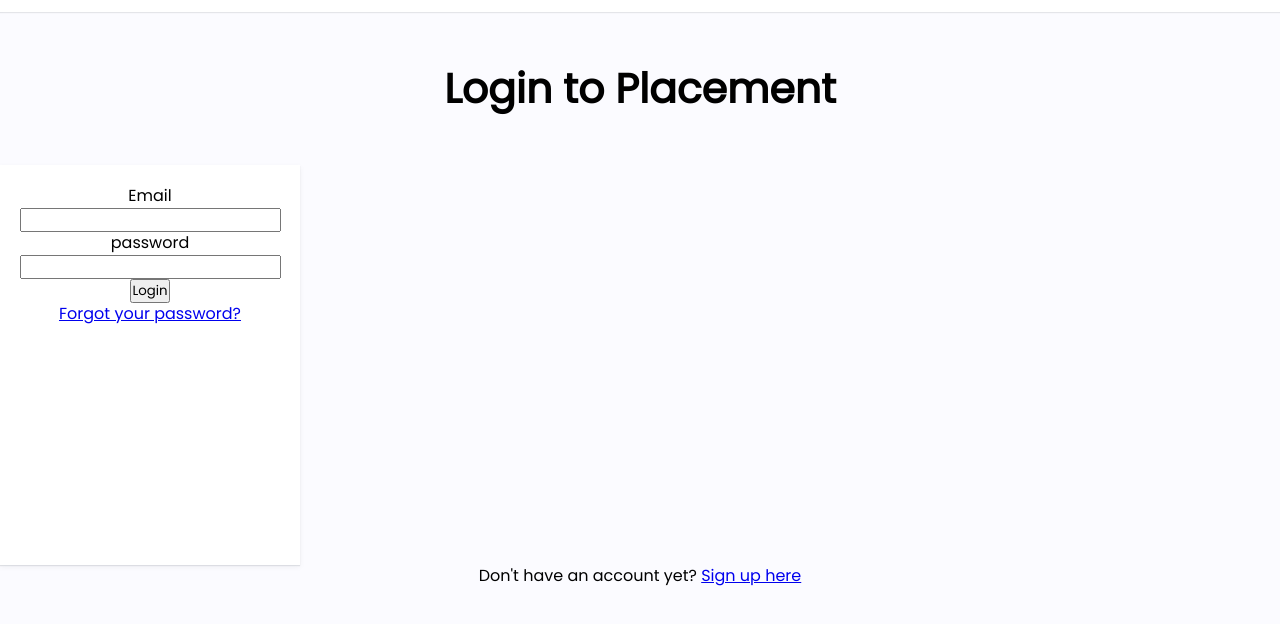
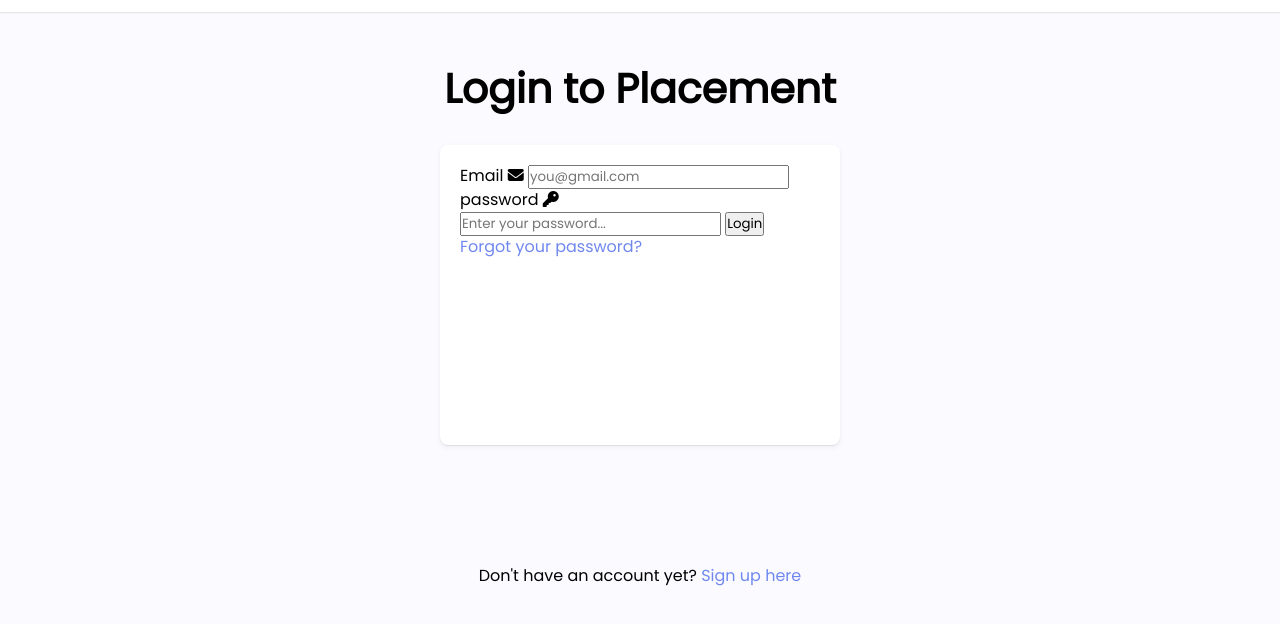
Before and after one commit to anishraj713/FinWinClone, a plain HTML site: page LoginPage/index.html in a window 1280 px wide. Shown: the part 48-672 px from the top of the page. Drawn offline with Linux system fonts and the light colour scheme.

Commit message:
something modified

```diff
--- a/LoginPage/index.html
+++ b/LoginPage/index.html
@@ -39,6 +39,14 @@
       href="https://fonts.googleapis.com/css?family=Inter"
       rel="stylesheet"
     />
+    <!-- font Awesome -->
+    <link
+      rel="stylesheet"
+      href="https://cdnjs.cloudflare.com/ajax/libs/font-awesome/6.4.0/css/all.min.css"
+      integrity="sha512-iecdLmaskl7CVkqkXNQ/ZH/XLlvWZOJyj7Yy7tcenmpD1ypASozpmT/E0iPtmFIB46ZmdtAc9eNBvH0H/ZpiBw=="
+      crossorigin="anonymous"
+      referrerpolicy="no-referrer"
+    />
     <link rel="stylesheet" href="style.css" />
     <title>Login to Placement</title>
   </head>
@@ -53,15 +61,17 @@
       <div class="form-container">
         <form>
           <label for="email">Email</label>
-          <input type="email" name="email" id="email" />
+          <i class="fa-solid fa-envelope"></i>
+          <input  type="email" name="email" id="email"  placeholder="you@gmail.com"/>
           <label for="password">password</label>
-          <input type="password" name="password" id="password" />
+          <i class="fa-solid fa-key"></i>
+          <input type="password" name="password" id="password" placeholder="Enter your password..." />
           <button>Login</button>
         </form>
-        <p><a href="#">Forgot your password?</a></p>
+        <a href="#">Forgot your password?</a>
       </div>
       <div class="signup">
-        <p>Don't have an account yet? <a href="#">Sign up here</a></p>
+        <p>Don't have an account yet? <a href="#" >Sign up here</a></p>
       </div>
     </div>
   </body>
--- a/LoginPage/style.css
+++ b/LoginPage/style.css
@@ -3,6 +3,7 @@
   margin: 0;
   box-sizing: border-box;
   font-family: poppins;
+  text-decoration: none;
 }
 html,
 body {
@@ -27,9 +28,12 @@ img {
   height: 30px;
   margin: 15px;
 }
-.container{
+.container {
   margin-top: 50px;
-  text-align: center;
+  display: flex;
+  align-items: center;
+  justify-content: center;
+  flex-direction: column;
 }
 h1 {
   font-family: poppins, Georgia, Times New Roman, Times, serif;
@@ -40,12 +44,29 @@ h1 {
   line-height: 53.3px;
 }
 
-.form-container{
-  margin-top: 50px;
+.form-container {
+  margin-top: 30px;
   background-color: white;
-  text-align: center;
-  height: 400px;
-  width: 300px;
+  /* text-align: center; */
+  height: 300px;
+  width: 400px;
   padding: 20px;
-  box-shadow: 0 1px 1px rgba(24,32,38,.1), 0 2px 6px rgba(24,32,38,.05);
+  border-radius: 8px;
+  box-shadow: 0 1px 1px rgba(24, 32, 38, 0.1), 0 2px 6px rgba(24, 32, 38, 0.05);
 }
+.form-container a {
+  color: #7088ee;
+}
+.form-container a:hover {
+  color: #000;
+}
+.signup {
+  margin-top: 120px;
+  font-family: inter;
+}
+.signup a {
+  color: #7088ee;
+}
+.signup a:hover {
+  color: #000;
+}
```
